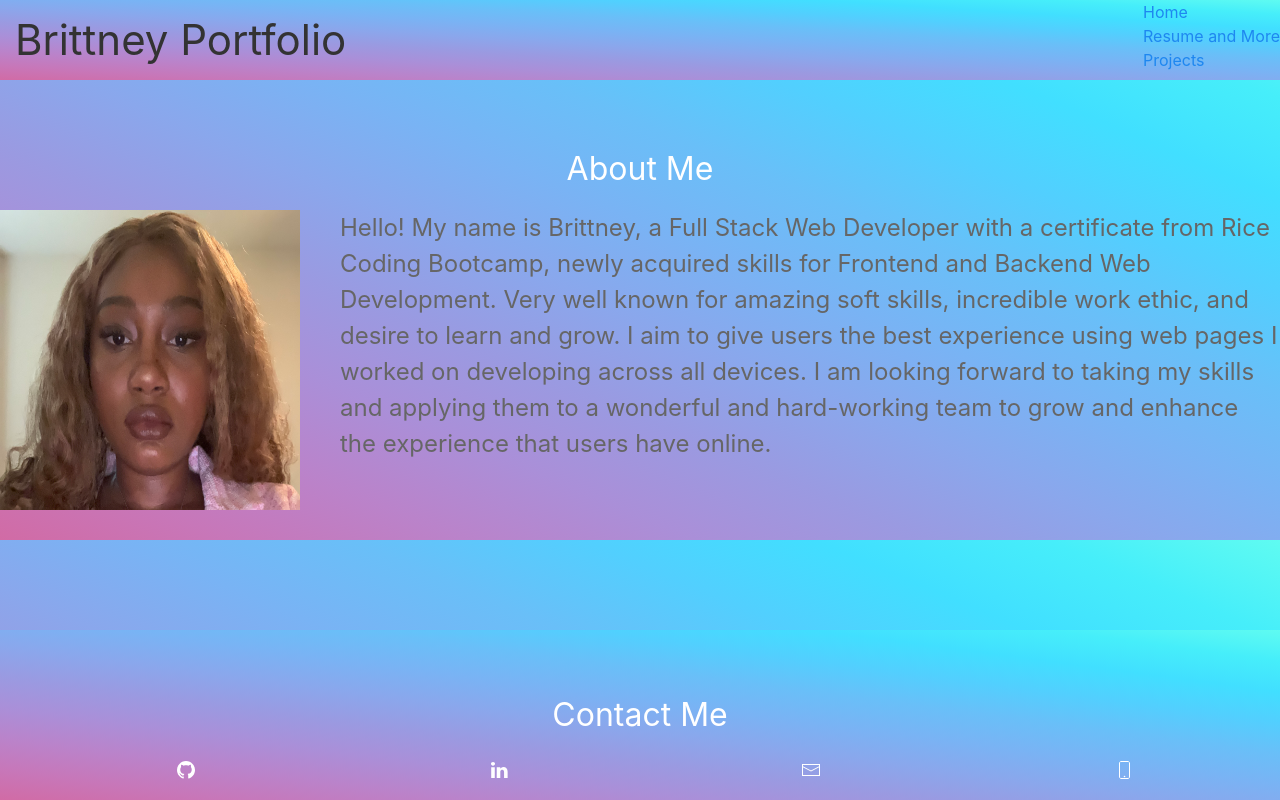
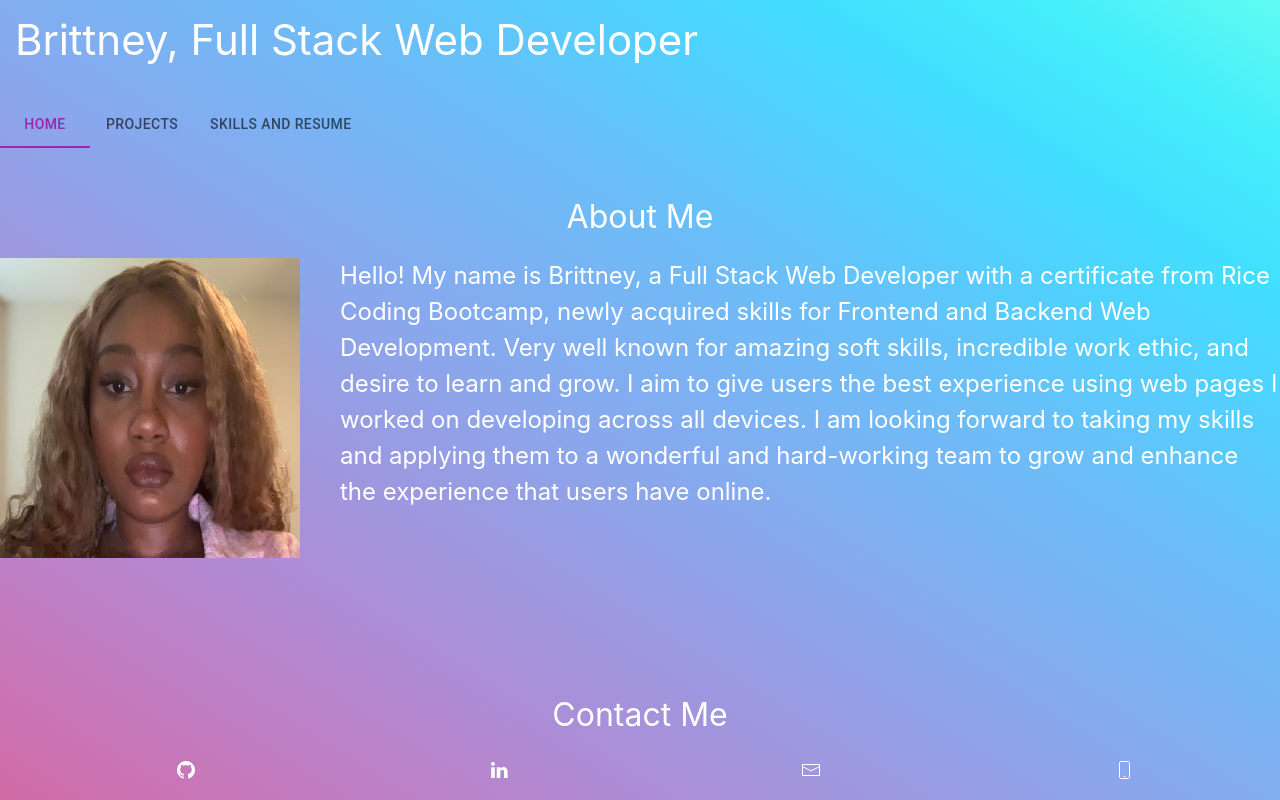
Before and after one commit to Brichardson117/brittney-react-portfolio, a React (Create React App) app in the folder brittney-portfolio/: page / in a window 1280 px wide. Built offline with nearby package versions, Linux system fonts and the light colour scheme.

Commit message:
completed MVP

```diff
--- a/brittney-portfolio/src/App.css
+++ b/brittney-portfolio/src/App.css
@@ -1,17 +1,36 @@
-html{
-  background-image: repeating-linear-gradient(to right top, #d16ba5, #c777b9, #ba83ca, #aa8fd8, #9a9ae1, #8aa7ec, #79b3f4, #69bff8, #52cffe, #41dfff, #46eefa, #5ffbf1);
+html {
+  height: 100%;
+  color: white;
+}
 
+body {
+  background-image: repeating-linear-gradient(
+    to right top,
+    #d16ba5,
+    #c777b9,
+    #ba83ca,
+    #aa8fd8,
+    #9a9ae1,
+    #8aa7ec,
+    #79b3f4,
+    #69bff8,
+    #52cffe,
+    #41dfff,
+    #46eefa,
+    #5ffbf1
+  );
+  height: 100%;
+  margin: 0;
 }
 
 footer {
-  position: absolute;
+  position: fixed;
   bottom: 0;
   left: 0;
   right: 0;
   width: 100vw;
   color: white;
   text-align: center;
-  background-image: linear-gradient(to right top, #d16ba5, #c777b9, #ba83ca, #aa8fd8, #9a9ae1, #8aa7ec, #79b3f4, #69bff8, #52cffe, #41dfff, #46eefa, #5ffbf1);
 }
 
 h2 {
@@ -29,6 +48,13 @@ ul {
 }
 
 h1 {
-  background-image: linear-gradient(to right top, #d16ba5, #c777b9, #ba83ca, #aa8fd8, #9a9ae1, #8aa7ec, #79b3f4, #69bff8, #52cffe, #41dfff, #46eefa, #5ffbf1);
   padding: 15px;
+  color: white;
 }
+
+h3 {
+  color: white;
+}
+.portfolio {
+  text-decoration: none;
+}
--- a/brittney-portfolio/src/componets/Nav/index.js
+++ b/brittney-portfolio/src/componets/Nav/index.js
@@ -1,33 +1,33 @@
 import React from "react";
 import "../../App.css";
-import Nav from 'react-bootstrap/Nav'
+import Tabs from '@mui/material/Tabs';
+import Tab from '@mui/material/Tab';
+import Box from '@mui/material/Box';
 
 
+export default function NavTabs({currentPage, handlePageChange }) {
+  const [value, setValue] = React.useState('one');
 
-function NavTabs({currentPage, handlePageChange }) {
+  const handleChange = (event, newValue) => {
+    setValue(newValue);
+  };
 
-
-  return(
-    <div className="header-color">
-    <header className="uk-navbar-container">
-      <h1 className="">Brittney Portfolio</h1>
-      <div className="uk-position-top" >
-    <Nav className="uk-navbar-nav uk-align-right" activeKey="/home">
-    <Nav.Item>
-      <Nav.Link href="#Home" eventKey="link-1"  onClick={() => handlePageChange("Home")} >Home</Nav.Link>
-    </Nav.Item>
-    <Nav.Item>
-      <Nav.Link href="#Resume" eventKey="link-2" onClick={() => handlePageChange("Resume")}>Resume and More</Nav.Link>
-    </Nav.Item>
-    <Nav.Item>
-      <Nav.Link href="#Projects" eventKey="link-3" onClick={() => handlePageChange("Projects")}>Projects</Nav.Link>
-    </Nav.Item>
-    <Nav.Item>
-    </Nav.Item>
-  </Nav>
- </div>
-  </header>
-</div>
-  )
+  return (
+    <>
+    <h1>Brittney, Full Stack Web Developer </h1>
+    <Box sx={{ width: '100%' }}>
+      <Tabs
+        value={value}
+        onChange={handleChange}
+        textColor="secondary"
+        indicatorColor="secondary"
+        aria-label="secondary tabs example"
+      >
+        <Tab value="one" label="Home" onClick={() => handlePageChange("Home")}/>
+        <Tab value="two" label="Projects" onClick={() => handlePageChange("Projects")}/>
+        <Tab value="three" label="Skills and Resume" onClick={() => handlePageChange("Resume")} />
+      </Tabs>
+    </Box>
+</>
+  );
 }
-export default NavTabs;
--- a/brittney-portfolio/src/componets/Resume/index.js
+++ b/brittney-portfolio/src/componets/Resume/index.js
@@ -1,13 +1,45 @@
-import React from 'react';
-
-
+import React from "react";
+import Button from "@mui/material/Button";
+import Portfolio from "../../assets/downloads/portfolio.pdf";
 
 function Resume() {
-    return (
-  <div>
-    <br />
-  </div>
-    )
+  return (
+    <>
+      <div className="uk-column-1-2">
+        <ol>
+          <strong>Front End Skills</strong>
+          <li>HTML</li>
+          <li>CSS</li>
+          <li>JavaScript</li>
+          <li>BootStrap</li>
+          <li>UIkit</li>
+          <li>React.js</li>
+          <li>React-BootStrap</li>
+          <li>MUI</li>
+          <li>Stripe</li>
+        </ol>
+        <ol>
+          <strong>Backend End Skills</strong>
+          <li>Node.js</li>
+          <li>Express.js</li>
+          <li>MySQL</li>
+          <li>Sequelize</li>
+          <li>NoSQL</li>
+          <li>MongoDB</li>
+          <li>Mongoose</li>
+          <li>GraphQL</li>
+        </ol>
+      </div>
+      <section>
+        <h3>Click the button bellow do download my Resume</h3>
+        <a className="portfolio" download href={Portfolio}>
+          <Button color="secondary" variant="contained">
+            Download
+          </Button>
+        </a>
+      </section>
+    </>
+  );
 }
 
-export default Resume
+export default Resume;
```
Also changed, not shown: brittney-portfolio/package.json (+6 -2 lines), brittney-portfolio/src/index.css (line endings or trailing spaces), 2 other files (tests, documents, lock files or other folders).
